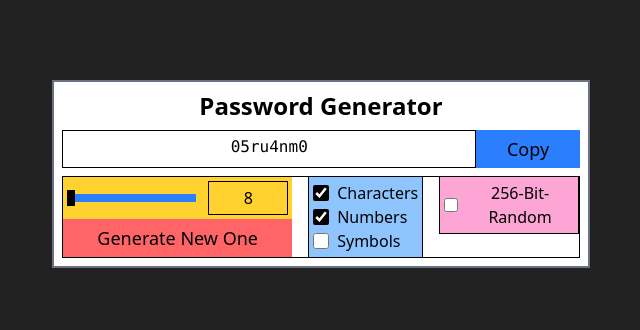
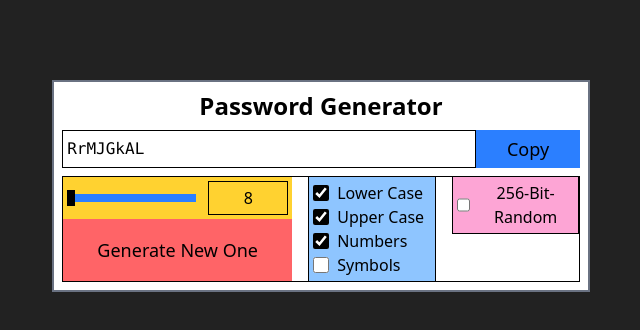
Before and after one commit to The-Wee-Lad/password-generator-react, a React (Vite) app: page / in a window 1280 px wide. Shown: the top 330 px of the page, without its empty margins (319-959 px from the left). Built offline with nearby package versions, Linux system fonts and the light colour scheme.

Commit message:
add copy feature

```diff
--- a/src/App.jsx
+++ b/src/App.jsx
@@ -1,47 +1,65 @@
-import { useState } from 'react'
-import './App.css'
+import { useCallback, useEffect, useRef, useState } from 'react'
 import Checkbox from './Checkbox.jsx';
+import TextArea from './TextArea.jsx'
+import Notification from './Notification.jsx';
 
+document.body.style.backgroundColor = "#222222";
 const minLength = 8, maxLength = 50, leastCheck = 1;
 const collection = {
-  Characters: "qwertyuiopasdfghjklzmxncbv",
+  LCharacters: "qwertyuiopasdfghjklzmxncbv",
+  UCharacters: "QWERTYUIOPASDFGHJKLZXCVBNM",
   Numbers: "1234567890",
   Symbols: " ~!@#$%^&*()_+`{}|:\"<>?,./;'[]`"
 }
+const map = {
+  "LCharacters": "Lower Case",
+  "UCharacters": "Upper Case",
+  "Numbers": "Numbers",
+  "Symbols": "Symbols",
+  "random": "256-Bit-Random"
+}
+const defaultSetting = { LCharacters: true, Numbers: true, UCharacters:true };
 
 
 function App() {
-  document.body.style.backgroundColor = "#222222";
   const [disableSlider, setDisableSlider] = useState(false);
-  const passwordGenerator = () => {
+  const [length, setLength] = useState(minLength);
+  const [parameters, setParameters] = useState(defaultSetting);
+  const [password, setPassword] = useState(null);
+  const textArea = useRef(null);
+  const [copied, showCopied] = useState(false);
+  const passwordGenerator = useCallback(() => {
     let options = parameters;
     let poolString = "";
     let password = "";
-    if (options["256Bit"])
+    if (options["random"])
       password = crypto.getRandomValues(new Uint8Array(32)).reduce((s, b) => s + b.toString(16).padStart(2, '0'), '');
     else {
       for (const key in options)
         if (options[key])
           poolString += collection[key];
-      for (let i = 0; i < length; i++)
+      for (let i = 0; i < (length < 8 ? 8 : length); i++)
         password += poolString[((min, max) => Math.floor(Math.random() * (max - min)) + min)(0, poolString.length)];
     }
-    return password;
-  }
-  const [length, setLength] = useState(minLength);
-  const defaultSetting = { Characters: true, Numbers: true };
-  const [parameters, setParameters] = useState(defaultSetting);
-  const [password, setPassword] = useState(passwordGenerator());
-
+    setPassword(password);
+  }, [parameters, length, setPassword]);
+  useEffect(passwordGenerator, [parameters, length, passwordGenerator]);
   return (
     <div className='m-auto text-center mt-20 min-[688px]:w-[75%] min-[860px]:w-[60%] xl:w-[42%]  min-[1029px]:w-[50%] bg-[white] p-2 border-2 border-gray-500 flex flex-col items-center gap-2'>
+      {copied && <Notification/>}
       <h1 className='text-2xl font-bold text-center'>Password Generator</h1>
-      <div className='flex flex-row w-full'>
-        <div className='border-1 p-1 w-[80%] font-mono overflow-auto'>
-          {password}
-        </div>
-        <div className='bg-blue-500 border border-blue-500 p-1 w-[20%] text-center text-bol hover:bg-black hover:text-white hover:border-black font-medium text-lg'>Copy</div>
-      </div>
+      <TextArea
+        password={password}
+        textArea={textArea}
+        copy={() => {
+          window.navigator.clipboard.writeText(password);
+          textArea.current.select()
+          console.log(textArea);
+          showCopied(true);
+          setTimeout(() => {
+            showCopied(false);
+          }, 3000);
+        }} />
       <div className='flex border-collapse flex-row max-[514px]:flex-col max-[514px]:w-65 max-[514px]:items-center max-[514px]:justify-center border
       xl:gap-4 items-start w-full'>
         <div className='flex flex-col w-[45%] max-[514px]:self-auto max-[514px]:w-full self-stretch max-[514px]:order-3 '>
@@ -81,13 +99,15 @@ function App() {
           <div className='flex flex-row justify-center items-center
           bg-red-400 hover:bg-gray-800 hover:text-white
           text-lg h-full font-medium hover max-[514px]:h-[2.5rem]'
-            onClick={() => { setPassword(passwordGenerator()) }}>
+            onClick={() => {
+              passwordGenerator();
+            }}>
             Generate New One
           </div>
         </div>
 
-        <div className='bg-blue-300 p-1 max-[514px]:w-full w-fit min-[514px]:border-x-1'>
-          {["Characters", "Numbers", "Symbols"].map((element) => {
+        <div className='bg-blue-300 p-1 w-full min-[514px]:border-x-1'>
+          {["LCharacters", "UCharacters", "Numbers", "Symbols"].map((element) => {
             return <Checkbox key={element} type={element}
               element={element} checked={parameters[element] ?? false}
               disabled={disableSlider}
@@ -95,18 +115,18 @@ function App() {
                 if (!(e.target.checked) && (Object.entries(parameters).filter((ele) => (ele[1])).length <= leastCheck))
                   return;
                 setParameters({ ...parameters, [element]: (e.target.checked) });
-              }}>{element}</Checkbox>
+              }}>{map[element]}</Checkbox>
           })}
         </div>
 
         <div className='bg-pink-300 p-1 max-[514px]:w-full w-full border-b-1   min-[514px]:border-x-1' >
-          <Checkbox key={"256Bit"} type={"256Bit"}
-            element={"256Bit"} checked={disableSlider}
+          <Checkbox key={"random"} type={"random"}
+            element={"random"} checked={disableSlider}
             onChange={(e) => {
               setDisableSlider(prev => (!prev));
-              setParameters({ ...parameters, ["256Bit"]: (e.target.checked) });
+              setParameters({ ...parameters, ["random"]: (e.target.checked) });
             }}>
-            256-Bit-Random
+            {map["random"]}
           </Checkbox>
         </div>
       </div>
--- /dev/null
+++ b/src/Notification.jsx
@@ -0,0 +1,12 @@
+function Notification() {
+    return (
+        <div
+            className="fixed left-1/2 top-0 -translate-x-1/2 mt-4 bg-green-300 text-black px-3 py-1 rounded shadow-md transition-all duration-500 ease-in-out"
+            style={{ animation: 'fadeSlide 3s ease-in-out forwards' }}
+        >
+            Copied to Clipboard!
+        </div>
+    )
+}
+
+export default Notification
--- /dev/null
+++ b/src/TextArea.jsx
@@ -0,0 +1,16 @@
+function TextArea({password,textArea,copy}) {
+    return (
+        <div className='flex flex-row w-full'>
+            <input type='text'
+                value={password}
+                className='border-1 p-1 w-[80%] font-mono overflow-auto'
+                readOnly
+                ref={textArea} />
+            <div className='bg-blue-500 border border-blue-500 p-1 w-[20%] text-center text-bol hover:bg-black hover:text-white hover:border-black font-medium text-lg'
+                onClick={copy}
+            >Copy</div>
+        </div>
+    )
+}
+
+export default TextArea
--- a/src/index.css
+++ b/src/index.css
@@ -1,2 +1,21 @@
-@import 'tailwindcss';
-@config '../tailwind.config.js'
+@import "tailwindcss";
+@config '../tailwind.config.js';
+
+@keyframes fadeSlide {
+  0% {
+    opacity: 0;
+    transform: translateY(-100%);
+  }
+  10% {
+    opacity: 1;
+    transform: translateY(0);
+  }
+  90% {
+    opacity: 1;
+    transform: translateY(0);
+  }
+  100% {
+    opacity: 0;
+    transform: translateY(-100%);
+  }
+}
```
Also changed, not shown: src/App.css (deleted).
